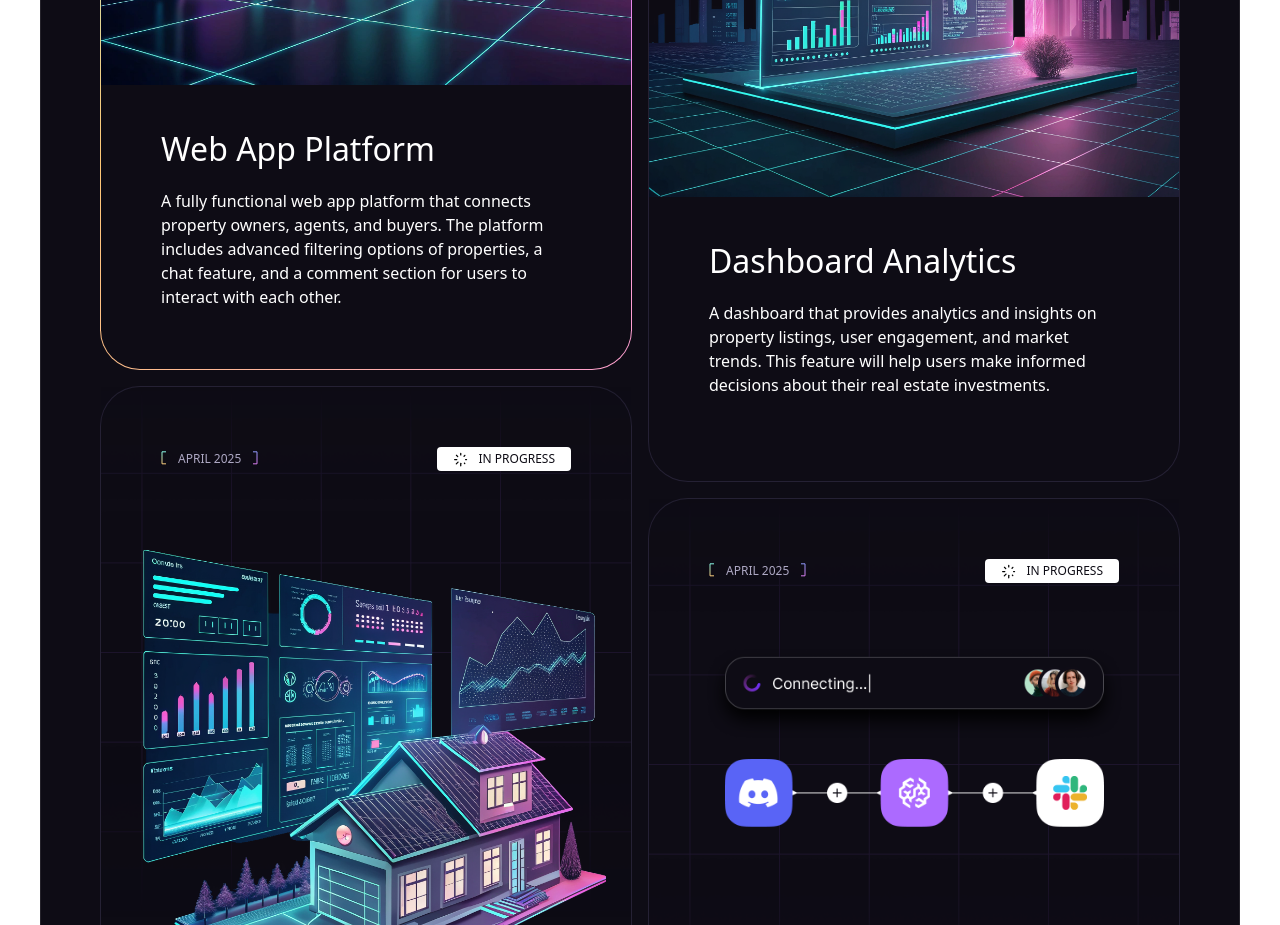
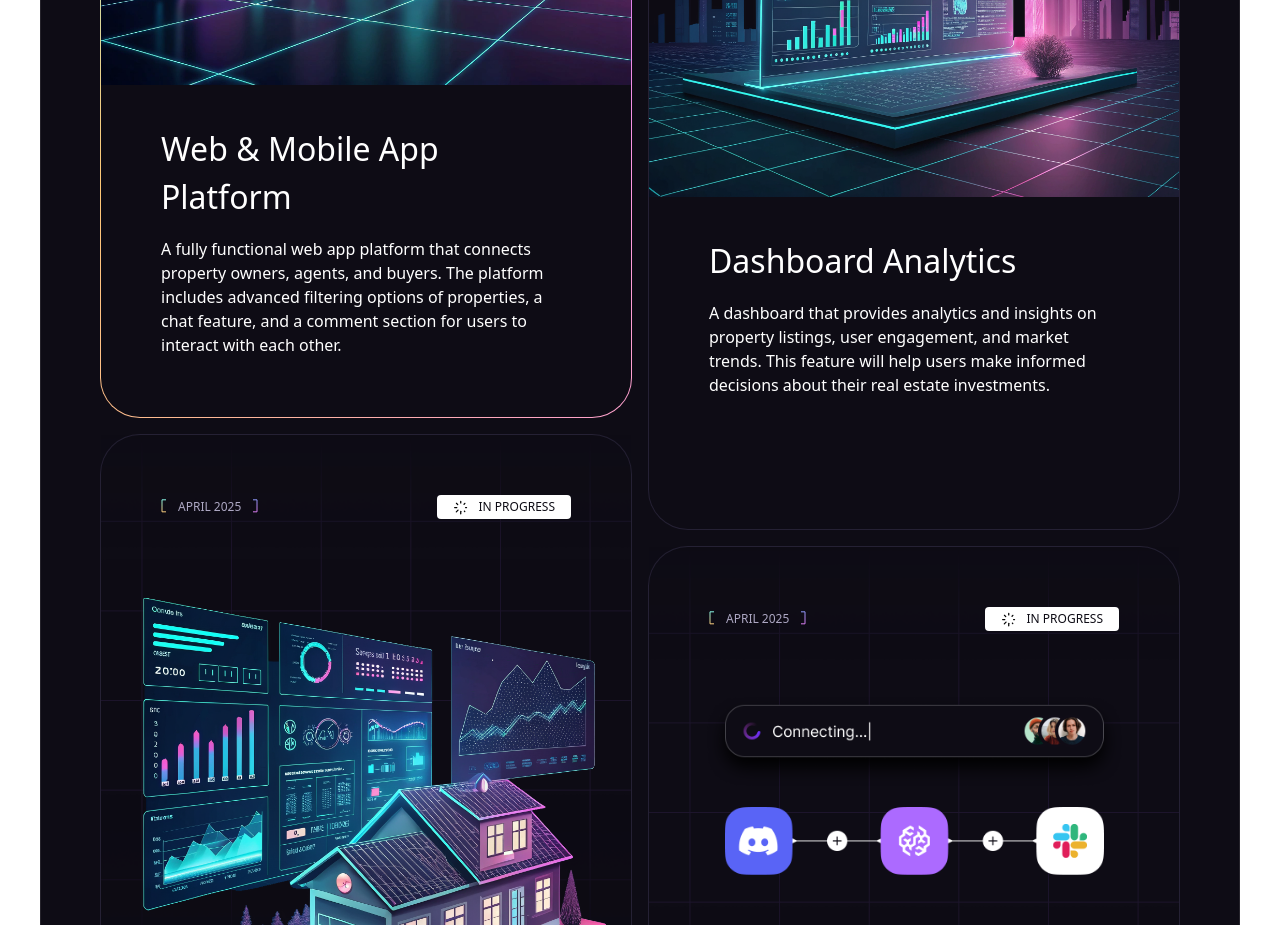
Before and after one commit to ce-phus/mycrib_app, a React (Vite) app: page / in a window 1280 px wide. Shown: the part 6020-6945 px from the top of the page. Built offline with nearby package versions, Linux system fonts and the light colour scheme.

Commit message:
chore:Roadmap

```diff
--- a/src/constants/index.js
+++ b/src/constants/index.js
@@ -140,7 +140,7 @@ export const navigation = [
   export const roadmap = [
     {
       id: "0",
-      title: "Web App Platform",
+      title: "Web & Mobile App Platform",
       text: "A fully functional web app platform that connects property owners, agents, and buyers. The platform includes advanced filtering options of properties, a chat feature, and a comment section for users to interact with each other.",
       date: "April 2025",
       status: "done",
```
Also changed, not shown: src/assets/retro10.png (added), src/assets/retro9.png (added).
